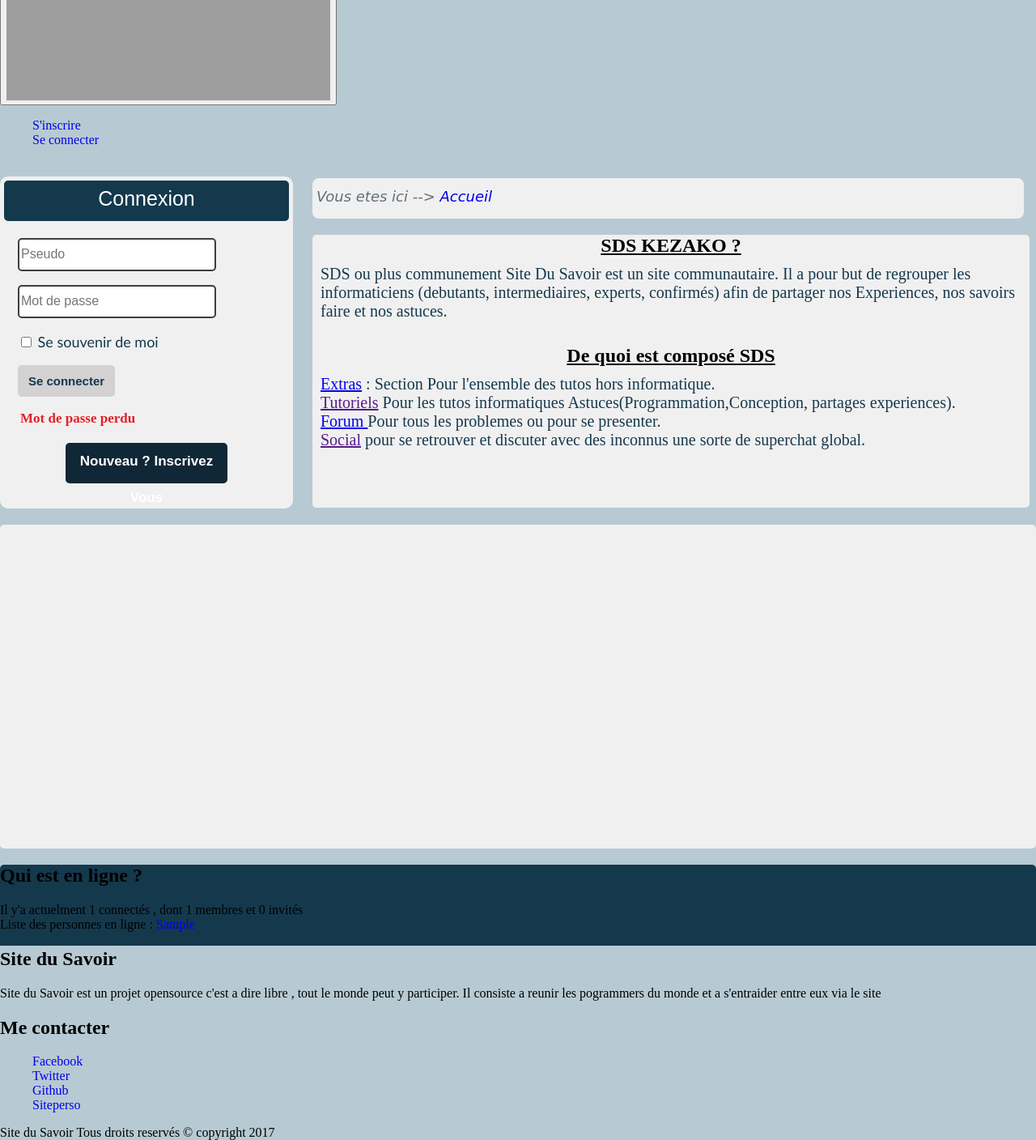
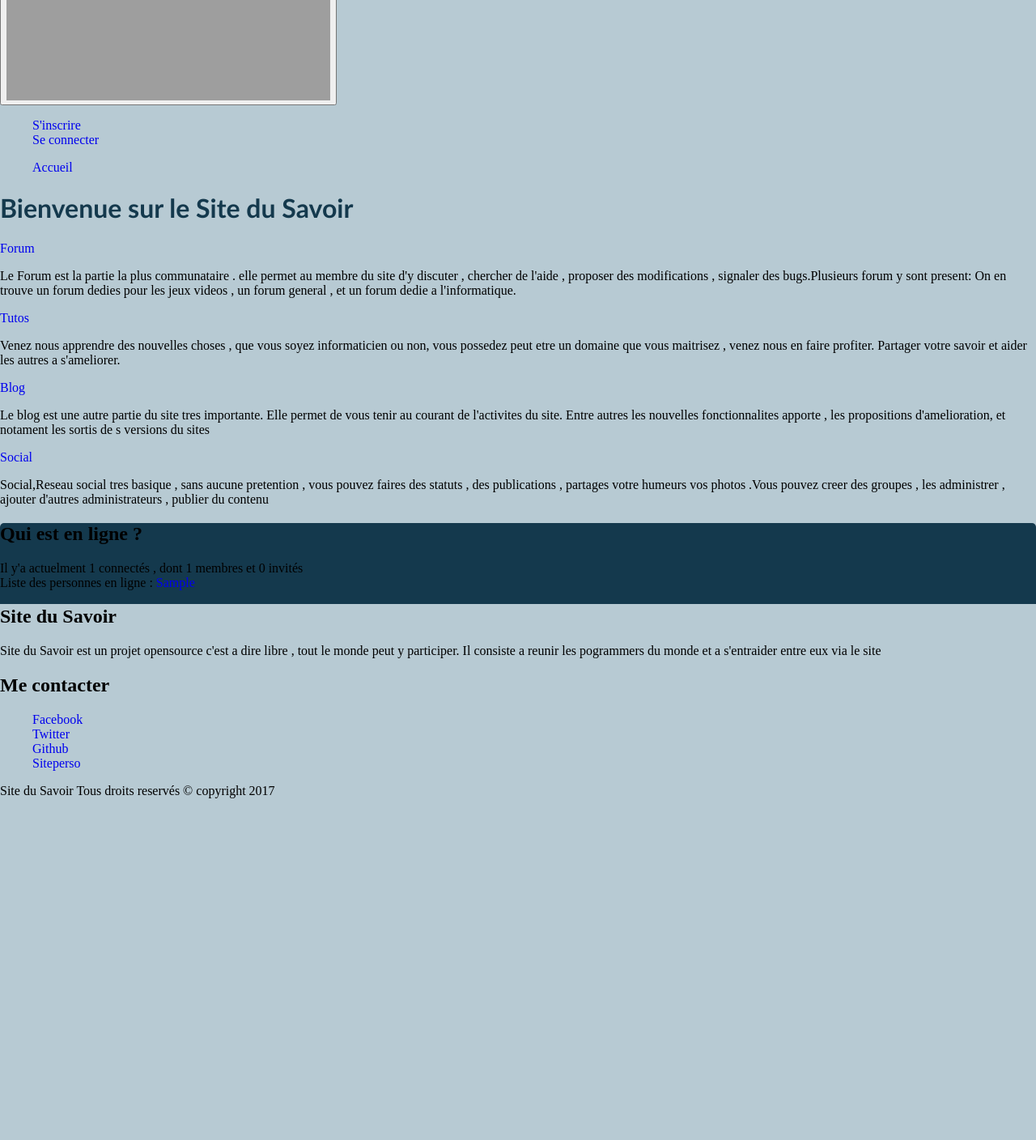
Before and after one commit to malnuxstarck/Sitedusavoir, a PHP site: page / in a window 1280 px wide. Shown: the part 353-1761 px from the top of the page at 81% size. After the commit the page ends 1339 px from the top, so only its background shows below. Run offline with PHP 8.4, Linux system fonts and the light colour scheme; tables that the repository leaves empty or names only in its code hold one stand-in row (values such as "Sample post"); grey boxes are pictures that could not be loaded.

Commit message:
Modification de presentation des pages

```diff
--- a/index.php
+++ b/index.php
@@ -5,12 +5,12 @@
 <!DOCTYPE html>
 <html>
 <head>
-    <meta charset="utf-8"/>
-  	<title>Site du Savoir | sitedusavoir.com</title>
-  	<meta name="author" content="MalnuxStrck"/>
-  	<meta name="description" content="site de partages de connaissances,site d'apprentissage"/>
-  	<link rel="stylesheet" type="text/css" href="css/style.css"/>
-  	<link rel="icon" href="logo.png"/>
+  <title>Site du Savoir | SiteduSavoir.com </title>
+  <meta charset="UTF-8/">
+  <meta name="description" content="Site du Savoir , Une nouvelle communauté de programmeur sympatique, partages de connaissances et astuces"/>
+  <meta name="author" content="MalnuxStarck"/>
+  <link rel="stylesheet" href="css/style.css" type="text/css"/>
+  <link rel="icon" href="sitedusavoir.png" type="image/png"/>
 </head>
   <?php
       if(isset($_SESSION['level'],$_SESSION['id'],$_SESSION['pseudo']))
@@ -29,100 +29,79 @@
       include_once('includes/menu.php');
       include_once('includes/identifiants.php');
       reconnected_from_cookie();
-  ?>
 
-  <?php
-    if ($id)
-    {
-      $req = $bdd->prepare('SELECT membre_pseudo,membre_avatar,membre_email,membre_rang FROM membres WHERE membre_id = :id');
-      $req->execute(array('id' => $id));
-      $data = $req->fetch();
+      /* Qui est en ligne */
 
-      echo '<aside id="aconnexion">
-              <h2 id="connexion">'.$data['membre_pseudo'].' </h2>
+      $ip = ip2long($_SERVER['REMOTE_ADDR']);
+//Requête
+      $query = $bdd->prepare('INSERT INTO forum_whosonline VALUES(:id,NOW(),:ip) ON DUPLICATE KEY UPDATE online_time = NOW() , online_id = :id');
+      $query->bindValue(':id',$id,PDO::PARAM_INT);
+      $query->bindValue(':ip', $ip, PDO::PARAM_INT);
 
-              <div id="avatar">
-                <img src="images/avatars/'.$data['membre_avatar'].'" alt="Pas davatar"/>
-              </div>
-
-              <p><a href="mailto:'.$data['membre_email'].'">'.$data['membre_email'].'</a><p>
-
-              <p> <a href="membre/voirmonprofil.php?id='.$id.'"> Voir son profil </a></p>
-
-              <p> <a href="membre/editerprofil.php?id='.$id.'">Editer profil </a></p>
-              <p> <a href="deconnexion.php"> Se deconnecter </a> </p>
-            </aside>';
-    }
-    else{
-  ?>
-
-  <aside id="aconnexion">
-    <h2 id="connexion"> Connexion </h2>
-    <form id="seconnecter" method="POST" action="connexion.php">
-      <p>
-         <input type="text" name="pseudo" placeholder="Pseudo"/>
-      </p>
-      <p>
-        <input type="password" name="password" placeholder="Mot de passe"/>
-      </p>
-      <p>
-        <input type="checkbox" name="souvenir"/> Se souvenir de moi
-      </p>
-      <p>
-        <input type="submit" value="Se connecter"/>
-      </p>
-    </form>
-
-    <p id="oubli">
-      <a href="oublie.php">Mot de passe perdu </a>
-    </p>
-
-    <p id="nouveau">
-      <a href="register.php"> Nouveau ? Inscrivez Vous</a>
-    </p>
-
-  </aside>
-
-  <?php
-    }
-  ?>
-
-  <div id="arianepresentation">
-  	<section id="fildariane">
-  		<i> Vous etes ici --> <a href="index.php"> Accueil </a></i>
-  	</section>
-
-  	<section id="presentation">
-  		<h1> SDS KEZAKO ? </h1>
-  	  <p>
-  			SDS ou plus communement Site Du Savoir est un site communautaire. Il a pour but de regrouper les informaticiens (debutants, intermediaires, experts, confirmés) afin de partager nos Experiences, nos savoirs faire et nos astuces.
-  		</p>
-
-  		<h1 id="but"> De quoi est composé SDS </h1>
-
-  		<p>
-  			<a href="#">Extras</a> : Section Pour l'ensemble des tutos hors informatique. </br>
-  			<a href=""/>Tutoriels</a> Pour les tutos informatiques  Astuces(Programmation,Conception, partages experiences).</br>
-        <a href="./Forum">Forum </a> Pour tous les problemes ou pour se presenter. </br> <a href="">Social</a> pour se retrouver et discuter avec des inconnus une sorte de superchat global.
-  		</p>
-  	</section>
-  </div>
-
-  <div class="reste">
-
-  <?php
-    if(verif_auth(ADMIN))
-    {
-      echo '<a href="admin/index.php">Administration</a>';
-    }
-  ?>
-
-  </div>
-
-
-          <?php include "./includes/footer.php"; ?>
+      $query->execute();
+      $query->CloseCursor();
 
 
 
+
+$query=$bdd->prepare('DELETE FROM forum_whosonline WHERE online_time < SUBDATE(NOW(),INTERVAL 5 MINUTE)');
+
+$query->execute();
+$query->CloseCursor();
+
+  ?>
+
+  <div class="fildariane">
+         <ul>
+            <li><a href="../index.php">Accueil</a></li>
+         </ul>
+  </div>
+        <div class="page">
+              <h1 class="titre"> Bienvenue sur le Site du Savoir </h1>
+              <div class="presentation">
+                    <span class="top-btn"><a href="./forum/"> Forum </a> </span>
+                    <p class="presentation-text">
+                      Le Forum est la partie la plus communataire .
+                      elle permet au membre du site d'y discuter , chercher de l'aide ,
+                      proposer des modifications , signaler des bugs.Plusieurs forum y sont present:
+                      On en trouve un forum dedies pour les jeux videos , un forum general , et
+                      un forum dedie a l'informatique.
+
+                    <p>
+              </div>
+              <div class="presentation">
+                    <span class="top-btn"><a href="./tutoriels/"> Tutos </a></span>
+                    <p class="presentation-text">
+                      Venez nous apprendre des nouvelles choses , que vous soyez informaticien ou non,
+                      vous possedez peut etre un domaine que vous maitrisez , venez nous en faire profiter.
+                      Partager votre savoir et aider les autres a s'ameliorer.
+
+                    <p>
+              </div>
+              <div class="presentation">
+                    <span class="top-btn"><a href="./blog/"> Blog </a> </span>
+                    <p class="presentation-text">
+                      Le blog est une autre partie du site tres importante.
+                      Elle permet de vous tenir au courant de l'activites du site.
+                      Entre autres les nouvelles fonctionnalites apporte , les propositions d'amelioration,
+                      et notament les sortis de s versions du sites
+
+                    <p>
+              </div>
+              <div class="presentation">
+                    <span class="top-btn"><a href="./social/"> Social </a> </span>
+                    <p class="presentation-text">
+                     Social,Reseau social tres basique , sans aucune pretention , vous pouvez faires des
+                     statuts , des publications , partages votre humeurs vos photos .Vous pouvez creer des groupes ,
+                     les administrer , ajouter d'autres administrateurs , publier du contenu
+
+                    <p>
+              </div>
+
+        </div>
+     <?php
+         include  "./includes/footer.php";
+      ?>
+
 </body>
 </html>
```
Also changed, not shown: connexion.php (+42 -42 lines), oublie.php (+14 -8 lines), register.php (+41 -31 lines), reset.php (+22 -14 lines). Lines whose indentation alone changed are shown as unchanged.
